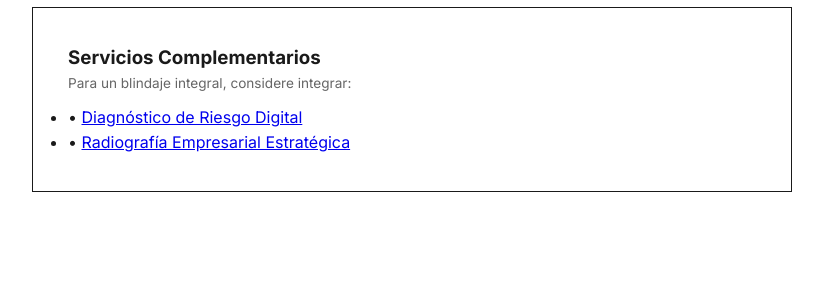
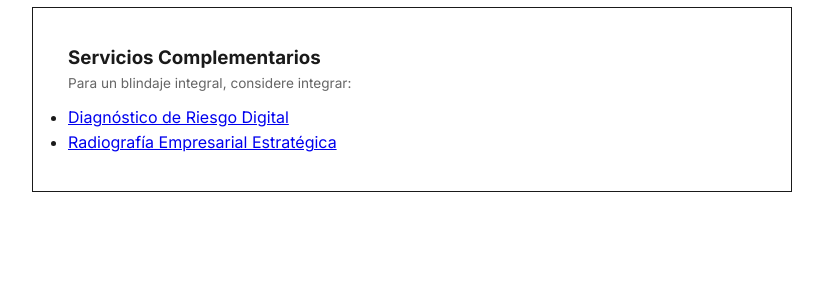
Before and after one commit to IKUBERT/ikubert.github.io, a Jekyll site: the page built from servicios/optimizacion-operativa.html, in a window 1280 px wide and 900 px high, scrolled down 1707 px. Shown: the part 153-453 px from the top of the window, without its empty margins (228-1051 px from the left). Built offline with Jekyll 4.4.1, drawn with Linux system fonts in a browser that asks for light colours.

Commit message:
Fix list formatting in complementary services section

```diff
--- a/servicios/optimizacion-operativa.html
+++ b/servicios/optimizacion-operativa.html
@@ -45,8 +45,8 @@ title: Programa de Optimización Operativa | IKUBERT
         <h3>Servicios Complementarios</h3>
         <p style="font-size:0.85rem; color:#666; margin-bottom: 10px;">Para un blindaje integral, considere integrar:</p>
         <ul>
-            <li>• <a href="{{ site.baseurl }}/servicios/diagnostico-digital">Diagnóstico de Riesgo Digital</a></li>
-            <li>• <a href="{{ site.baseurl }}/servicios/radiografia-empresarial">Radiografía Empresarial Estratégica</a></li>
+            <li> <a href="{{ site.baseurl }}/servicios/diagnostico-digital">Diagnóstico de Riesgo Digital</a></li>
+            <li> <a href="{{ site.baseurl }}/servicios/radiografia-empresarial">Radiografía Empresarial Estratégica</a></li>
         </ul>
     </div>
 
```
